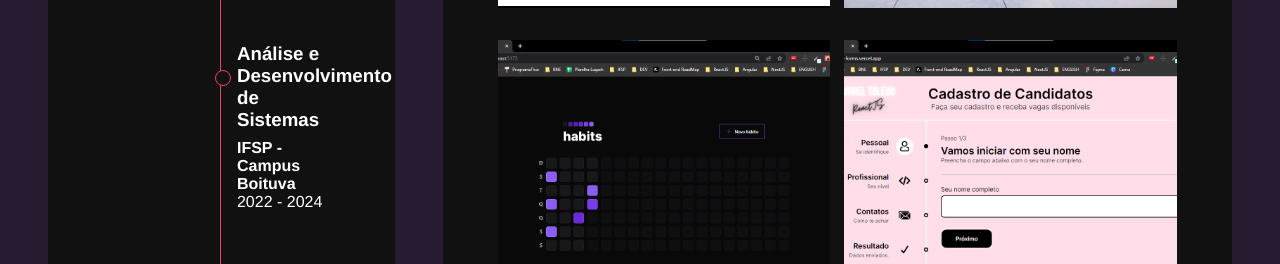
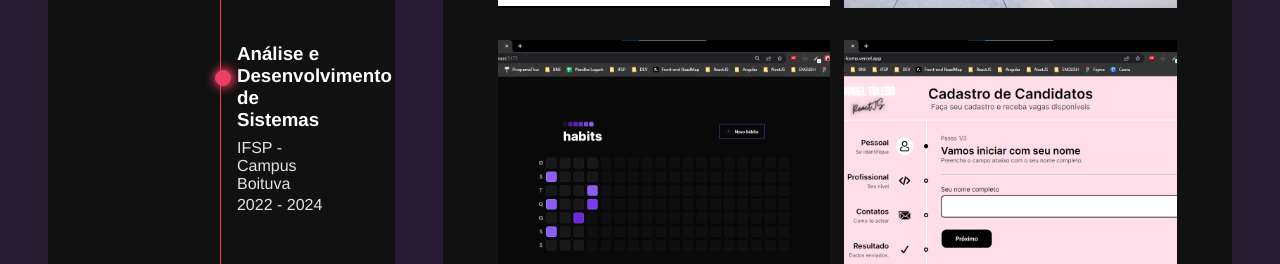
Before and after one commit to DanielAlmeidaToledo/Portfolio_DanielToledo, a React (Vite) app: page / in a window 1280 px wide. Both pictures are taken after a click on the tab "Acadêmicas". Shown: the part 1806-2070 px from the top of the page. Built offline with nearby package versions, Linux system fonts and the light colour scheme.

Commit message:
Stylizing home

```diff
--- a/src/components/Experience.tsx
+++ b/src/components/Experience.tsx
@@ -3,23 +3,23 @@ import * as Tabs from "@radix-ui/react-tabs";
 
 const Experiences = [
   {
-    role: "Desenvolvendor Front-end Júnior",
-    company: "TPrime Tecnologia",
+    role: "Desenvolvedor Front-end Júnior",
+    company: "TPrime | Goevo",
     date: "2023 - Até o momento",
   },
   {
     role: "Estagiário de Desenvolvimento",
-    company: "BNE - Banco Nacional de Empregos",
+    company: "BNE",
     date: "2022 - 2023",
   },
   {
     role: "Assistente de Vendas",
-    company: "Megaplasma Comercial",
+    company: "Megaplasma",
     date: "2020 - 2022",
   },
   {
     role: "Monitor de Matemática",
-    company: "IFSP- Campus Boituva",
+    company: "IFSP - Campus Boituva",
     date: "2019",
   },
 ];
@@ -34,6 +34,26 @@ const Courses = [
     role: "Técnico em Redes de Computadores",
     company: "IFSP - Campus Boituva",
     date: "2017 - 2019",
+  },
+  {
+    role: "NLW - Setup",
+    company: "Rocketseat",
+    date: "2023",
+  },
+  {
+    role: "NLW - eSports",
+    company: "Rocketseat",
+    date: "2022",
+  },
+  {
+    role: "React.JS Completo",
+    company: "Udemy",
+    date: "2022",
+  },
+  {
+    role: "Projetos ágeis com Scrum",
+    company: "DIO",
+    date: "2022",
   },
 ];
 
@@ -74,7 +94,7 @@ const Experience = () => {
                 <div className="experience-item" key={company}>
                   <div className="circle"></div>
                   <h3>{role}</h3>
-                  <h4>{company}</h4>
+                  <span>{company}</span>
                   <p>{date}</p>
                 </div>
               );
@@ -82,20 +102,6 @@ const Experience = () => {
           </div>
         </Tabs.Content>
       </Tabs.Root>
-
-      {/* <div className="experiences-list">
-        {Experiences.map((experience) => {
-          const { role, company, date } = experience;
-          return (
-            <div className="experience-item" key={company}>
-              <div className="circle"></div>
-              <h3>{role}</h3>
-              <h4>{company}</h4>
-              <p>{date}</p>
-            </div>
-          );
-        })}
-      </div>*/}
     </div>
   );
 };
--- a/src/styles/components/experience.sass
+++ b/src/styles/components/experience.sass
@@ -50,12 +50,19 @@
                 height: 1rem
                 border-radius: 50%
                 border: 1px solid variables.$default-color
-                background: variables.$bg-color
+                box-shadow: 1px 0px 10px 2px variables.$default-color
+                background: variables.$default-color
                 cursor: pointer
 
             h3
                 width: 100%
                 margin: .5rem 0
+
+            span, p
+                color: #e3e3e3
+
+            p
+                margin: .2rem 0
 
             &:nth-child(odd)
                 float: left
```
Also changed, not shown: src/assets/background.png.
